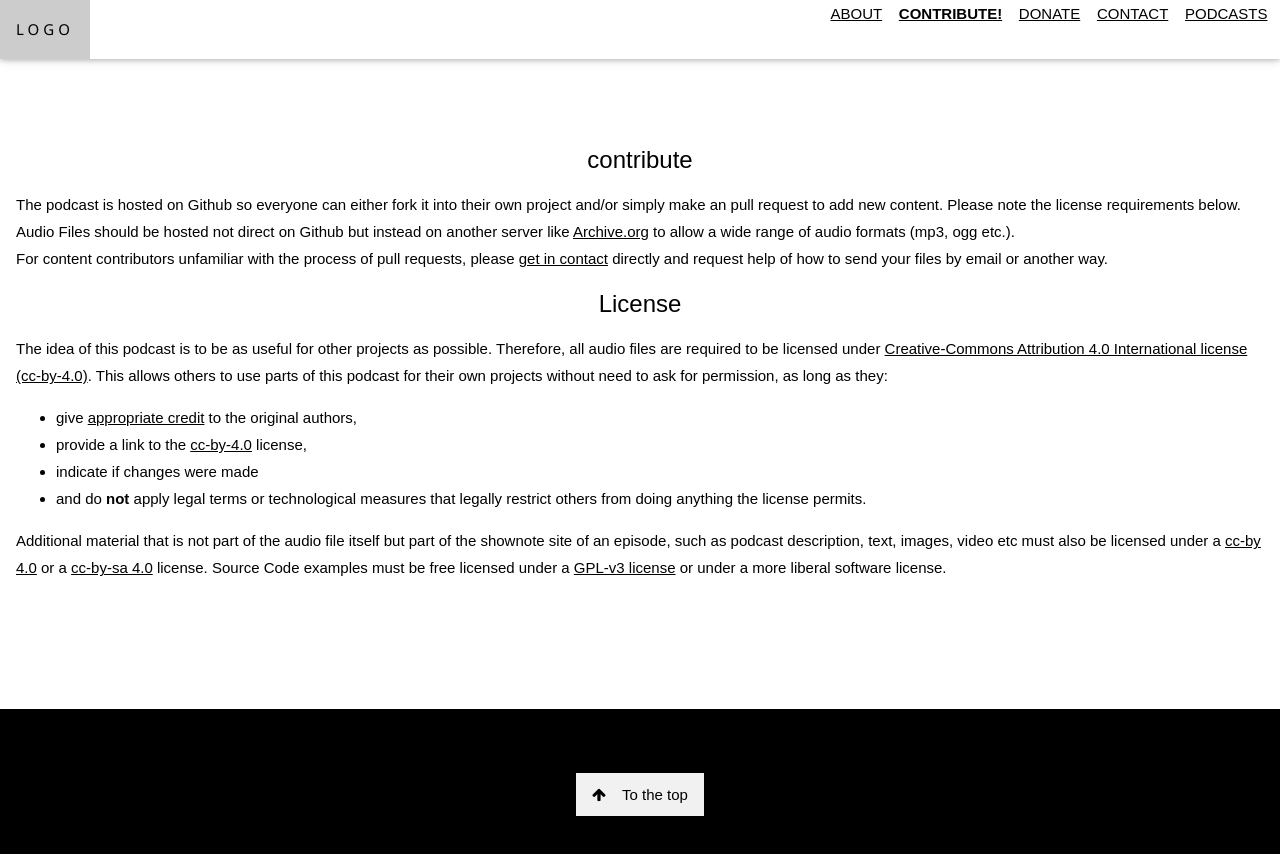
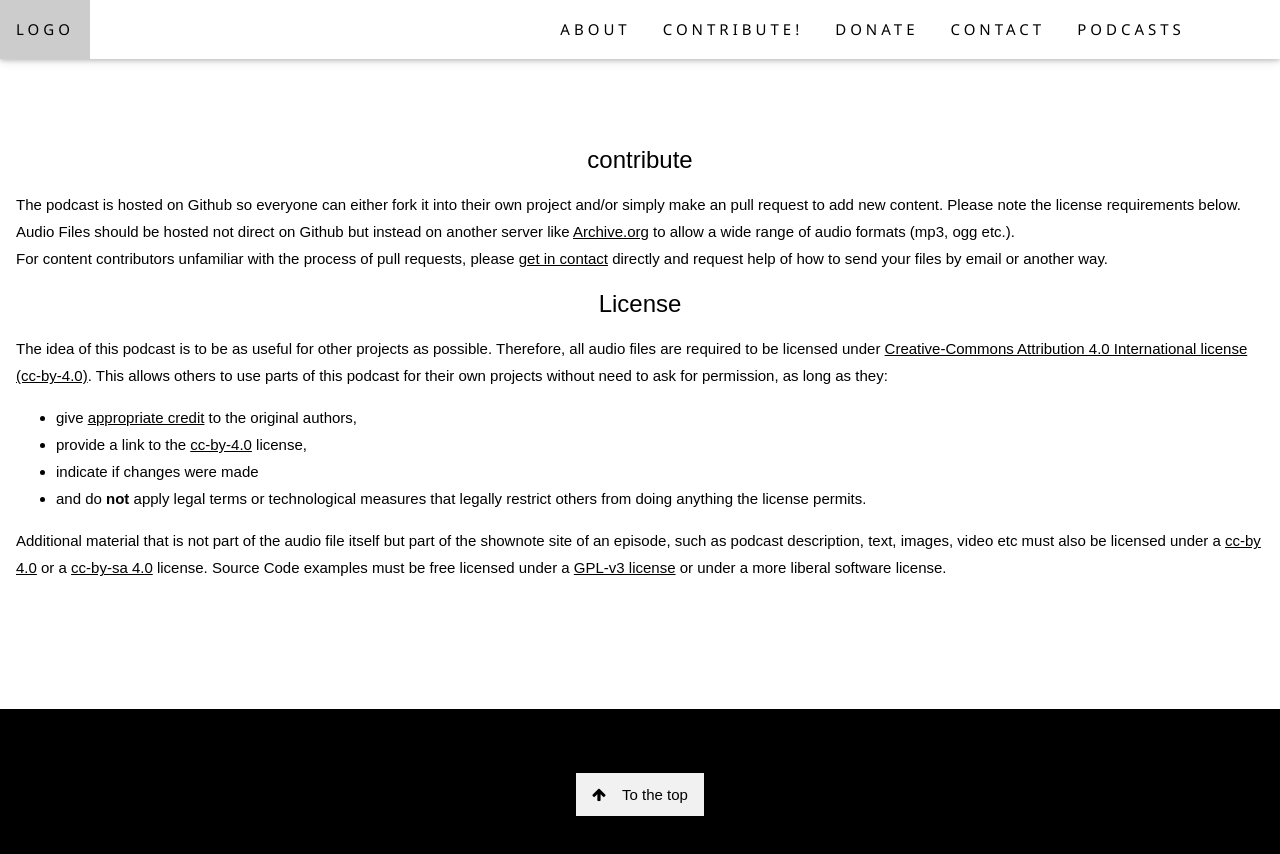
Before and after one commit to CodingTeacherPodcast/CodingTeacherPodcast.github.io, a plain HTML site: page contribute.html in a window 1280 px wide. Drawn offline with Linux system fonts and the light colour scheme; a web font is replaced by a local one.

Commit message:
...l
....l

```diff
--- a/contribute.html
+++ b/contribute.html
@@ -1,6 +1,6 @@
 <!DOCTYPE html>
 <html>
-<title>W3.CSS Template</title>
+<title>Coding Teacher Podcast</title>
 <meta charset="UTF-8">
 <meta name="viewport" content="width=device-width, initial-scale=1">
 <link rel="stylesheet" href="w3.css">
@@ -31,11 +31,11 @@ body, html {
     <a href="#home" class="w3-bar-item w3-button w3-wide">LOGO</a>
     <!-- Right-sided navbar links -->
     <div class="w3-right w3-hide-small">
-	  <a href="about.html">ABOUT</a>&nbsp;&nbsp;&nbsp;
-	  <a href="contribute.html"><b>CONTRIBUTE!</b></a>&nbsp;&nbsp;&nbsp;
-	  <a href="donate.html">DONATE</a>&nbsp;&nbsp;&nbsp;
-	  <a href="contact.html">CONTACT</a>&nbsp;&nbsp;&nbsp;
-      <a href="index.html#podcasts">PODCASTS</a>&nbsp;&nbsp;&nbsp;
+	  <a href="about.html" class="w3-bar-item w3-button w3-wide">ABOUT</a>&nbsp;&nbsp;&nbsp;
+	  <a href="contribute.html" class="w3-bar-item w3-button w3-wide">CONTRIBUTE!</a>&nbsp;&nbsp;&nbsp;
+	  <a href="donate.html" class="w3-bar-item w3-button w3-wide">DONATE</a>&nbsp;&nbsp;&nbsp;
+	  <a href="contact.html" class="w3-bar-item w3-button w3-wide">CONTACT</a>&nbsp;&nbsp;&nbsp;
+          <a href="index.html/#podcasts" class="w3-bar-item w3-button w3-wide">PODCASTS</a>&nbsp;&nbsp;&nbsp;
 	  <!--<a href="#home" class="w3-bar-item w3-button"><i class="fa fa-home"></i> HOME</a>-->
     </div>
     <!-- Hide right-floated links on small screens and replace them with a menu icon -->
```
